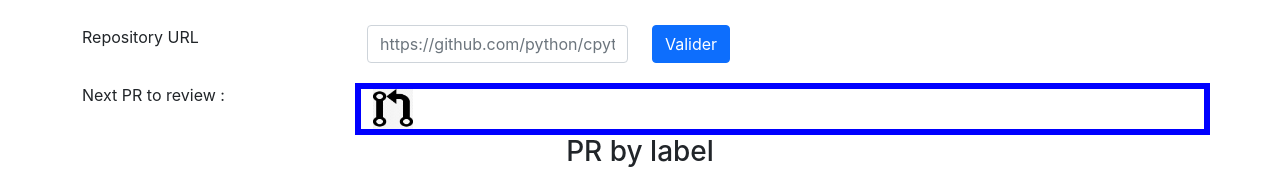
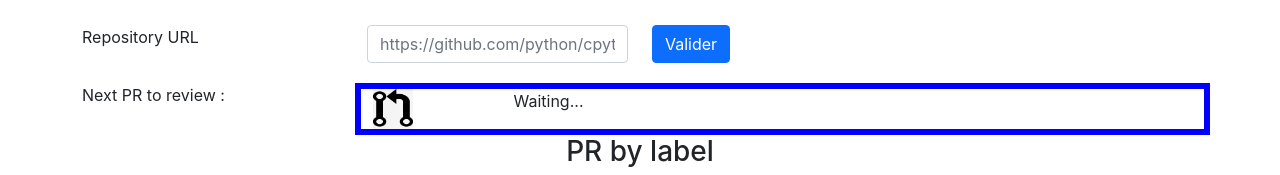
Before and after one commit to mbourd/test_code_mergic, a React (Create React App) app in the folder front/: page / in a window 1280 px wide. Shown: the top 175 px of the page. Built offline with nearby package versions, Linux system fonts and the light colour scheme.

Commit message:
minor update

```diff
--- a/front/src/component/NextPR.component.js
+++ b/front/src/component/NextPR.component.js
@@ -17,7 +17,8 @@ const NextPR = ({ nextPR }) => {
           />
         </Col>
         <Col>
-          {nextPR.title && <span style={{ padding: "8px 0" }}>{nextPR.title}<br />{ new Date(nextPR.created_at).toDateString() }, by {nextPR.user.login}</span>}
+          {!nextPR.hasOwnProperty("title") && "Waiting..."}
+          {nextPR.hasOwnProperty("title") && <span style={{ padding: "8px 0" }}>{nextPR.title}<br />{ new Date(nextPR.created_at).toDateString() }, by {nextPR.user.login}</span>}
 
         </Col>
       </Row>
```
